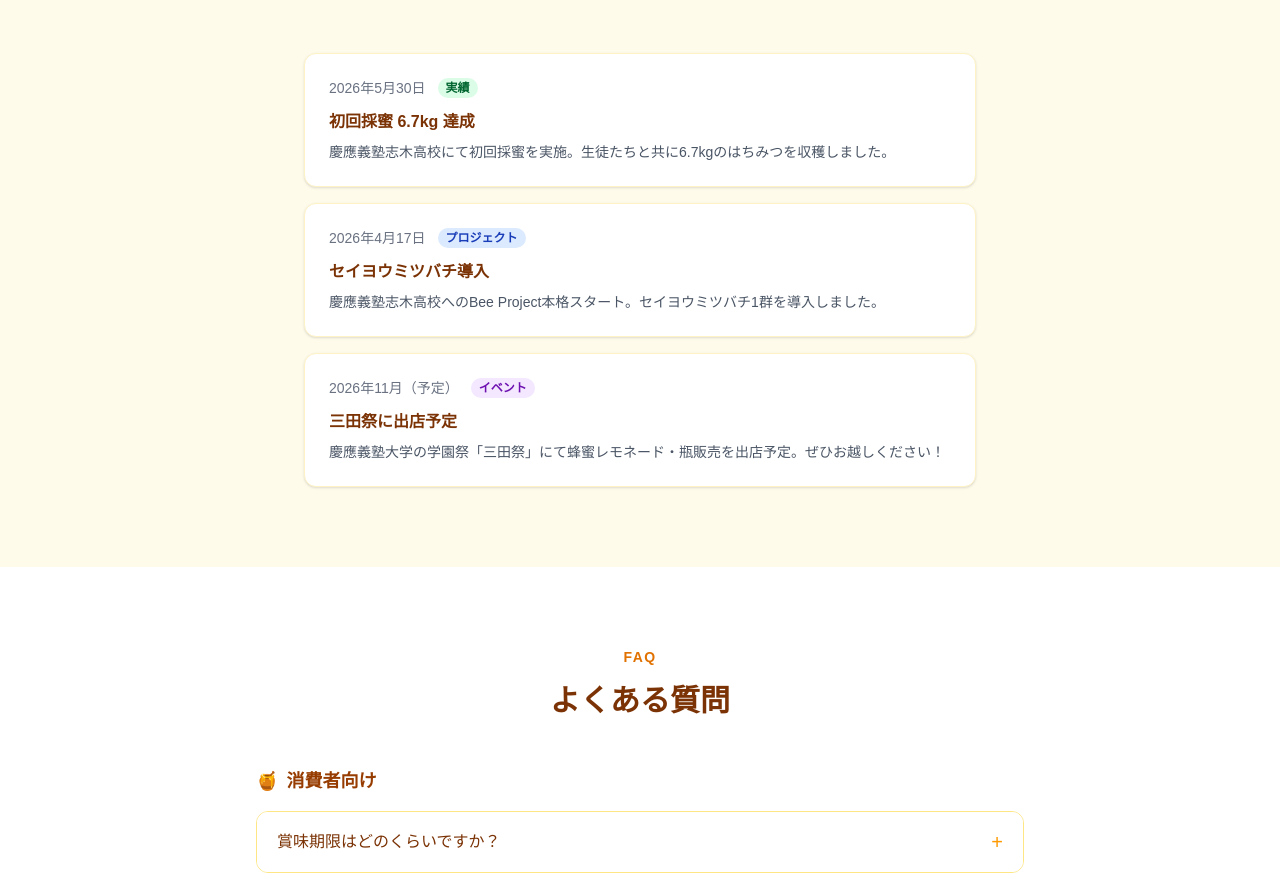
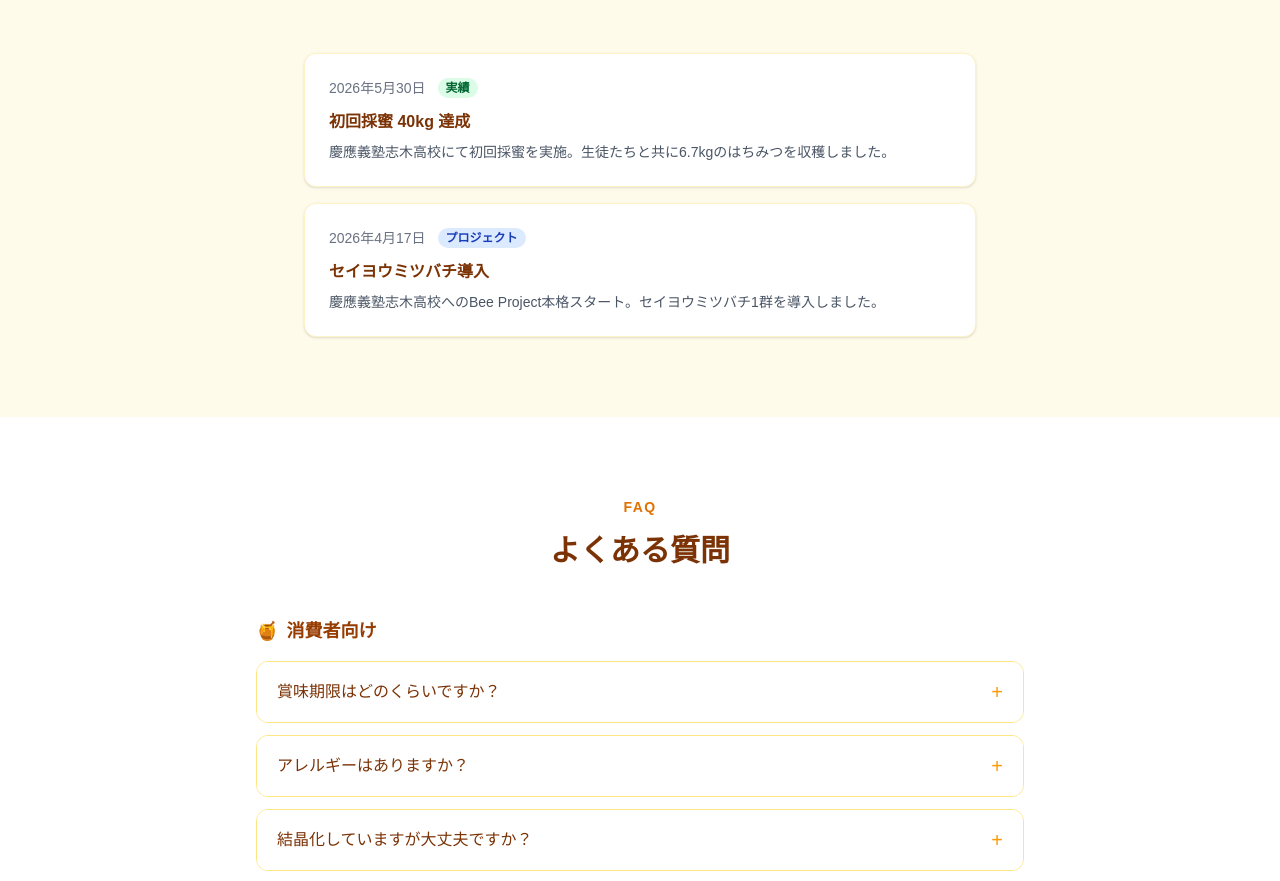
Before and after one commit to pinshypinshy/denpo-hp, a Next.js app: page / in a window 1280 px wide. Shown: the part 5793-6674 px from the top of the page. Built offline with nearby package versions, Linux system fonts and the light colour scheme.

Commit message:
fix: newsセクションの三田祭の項目を削除、6.7kg->40kgに修正

```diff
--- a/components/sections/News.tsx
+++ b/components/sections/News.tsx
@@ -1,7 +1,7 @@
 const newsItems = [
   {
     date: "2026年5月30日",
-    title: "初回採蜜 6.7kg 達成",
+    title: "初回採蜜 40kg 達成",
     body: "慶應義塾志木高校にて初回採蜜を実施。生徒たちと共に6.7kgのはちみつを収穫しました。",
     tag: "実績",
   },
@@ -10,12 +10,6 @@ const newsItems = [
     title: "セイヨウミツバチ導入",
     body: "慶應義塾志木高校へのBee Project本格スタート。セイヨウミツバチ1群を導入しました。",
     tag: "プロジェクト",
-  },
-  {
-    date: "2026年11月（予定）",
-    title: "三田祭に出店予定",
-    body: "慶應義塾大学の学園祭「三田祭」にて蜂蜜レモネード・瓶販売を出店予定。ぜひお越しください！",
-    tag: "イベント",
   },
 ];
 
```
